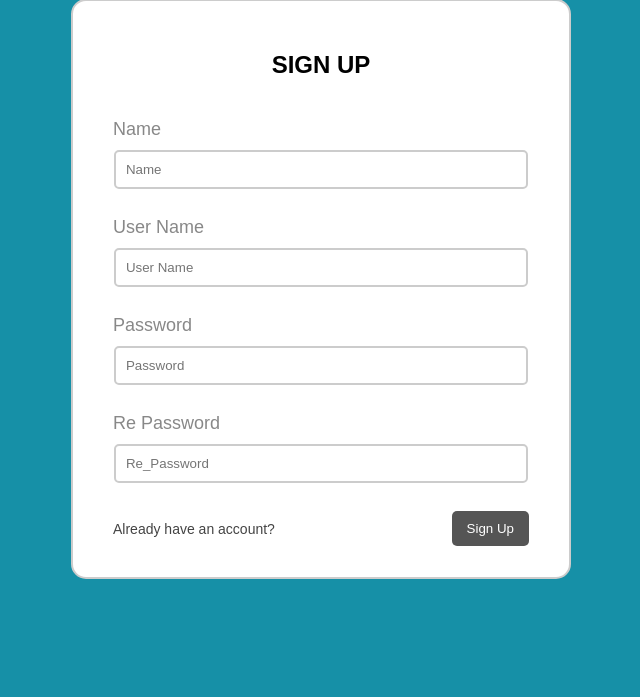
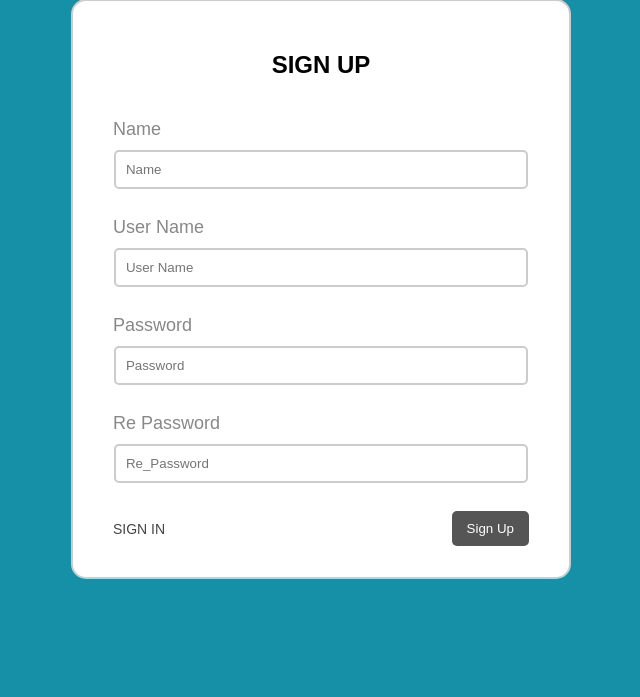
Before and after one commit to joy631pu/phpfinalproject_inventory, a PHP site: page /signup.php in a window 1280 px wide. Shown: the part 119-816 px from the top of the page, without its empty margins (319-959 px from the left). Run offline with PHP 8.4, Linux system fonts and the light colour scheme.

Commit message:
Update signup.php

```diff
--- a/signup.php
+++ b/signup.php
@@ -51,7 +51,7 @@
                  placeholder="Re_Password"><br>
 
      	<button type="submit">Sign Up</button>
-          <a href="index.php" class="ca">Already have an account?</a>
+          <a href="index.php" class="ca">SIGN IN</a>
      </form>
 </body>
 </html>
```
